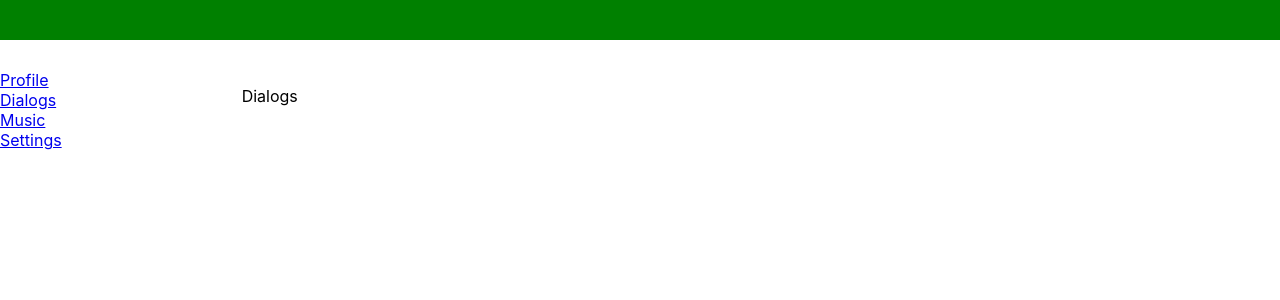
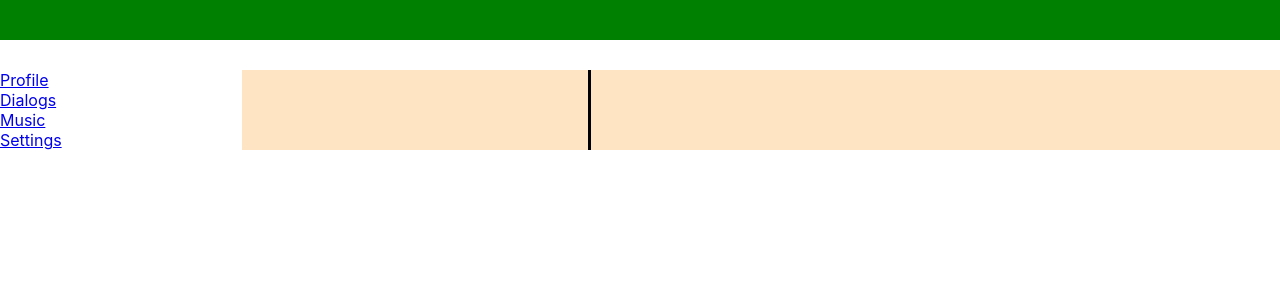
Before and after one commit to Ezoza111/chatReact, a React (Create React App) app in the folder chat/: page /dialogs in a window 1280 px wide. Shown: the top 300 px of the page. Built offline with nearby package versions, Linux system fonts and the light colour scheme.

Commit message:
feat: add main component Dialogs in branch

```diff
--- a/chat/src/App.js
+++ b/chat/src/App.js
@@ -10,7 +10,7 @@ function App () {
     <Routes>
       <Route path='/' element={<Layout />}>
       <Route path='/' index element={<Profile />}/>
-      <Route path='/Dialogs' element={<Dialogs />}/>
+      <Route path='/dialogs/*' element={<Dialogs />}/>
       </Route>
     </Routes>
     </BrowserRouter>
--- a/chat/src/components/dialogs/dialogs.js
+++ b/chat/src/components/dialogs/dialogs.js
@@ -1,7 +1,14 @@
 import React from "react";
+import style from "./dialogs.module.scss"
+
 
 export const Dialogs = () => {
     return (
-        <p>Dialogs</p>
+        <div className={style.dialogs}>
+          <div className={style.dialogsItems}>
+
+          </div>
+          <div className={style.dialogsMessages}></div>
+        </div>
     )
 }
--- /dev/null
+++ b/chat/src/components/dialogs/dialogs.module.scss
@@ -0,0 +1,22 @@
+
+.dialogs {
+    display: flex;
+    flex-direction: row;
+    justify-content: space-between;
+    width: 100%;
+    height: 100%;
+
+    &Items {
+      width: 30%;
+      border-right: 3px solid black;
+      background: bisque;
+      display: flex;
+      flex-direction: column;
+    }
+    &Messages {
+        width: 70%;
+      background: bisque;
+      display: flex;
+      flex-direction: column;
+    }
+}
```
